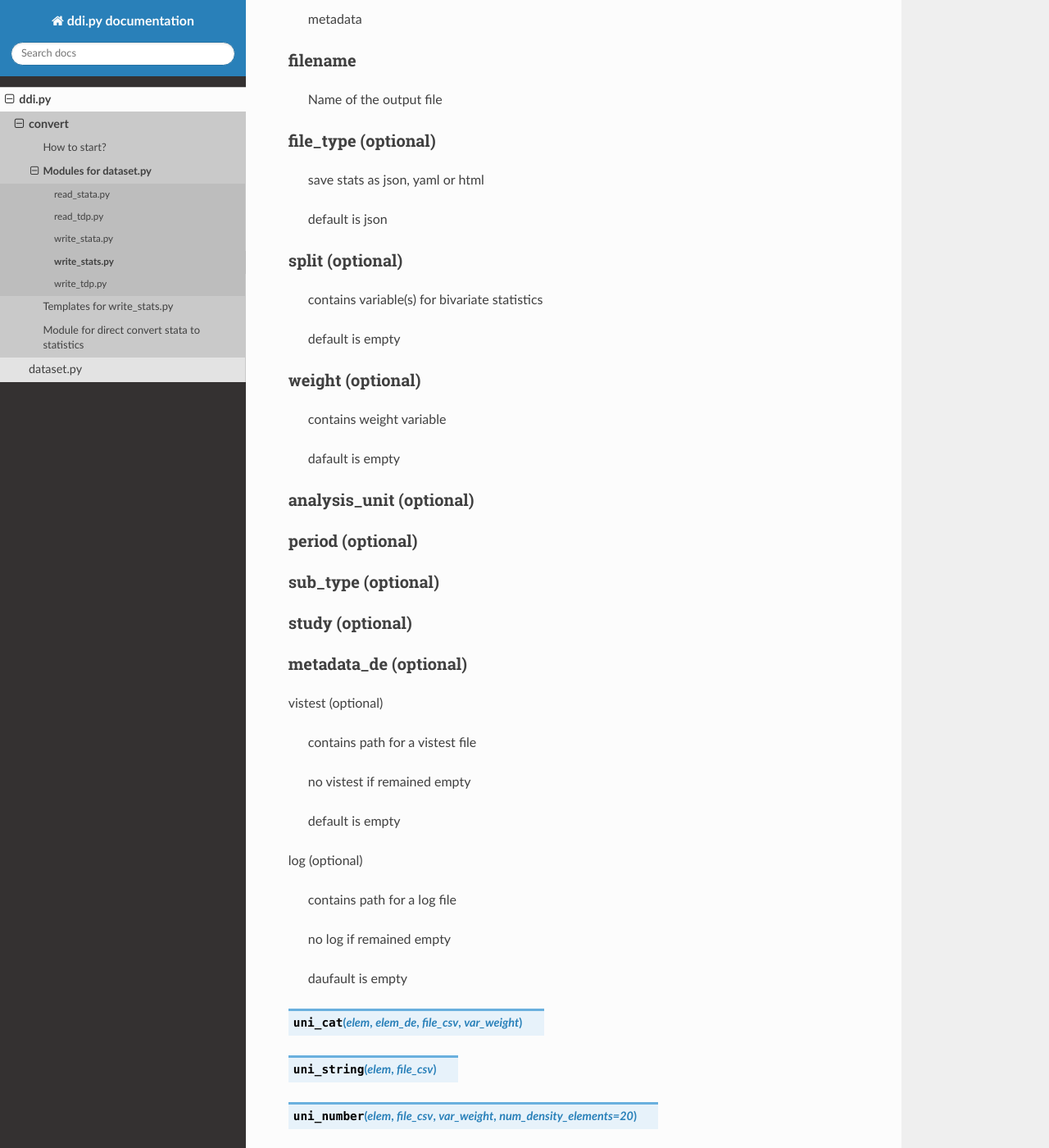
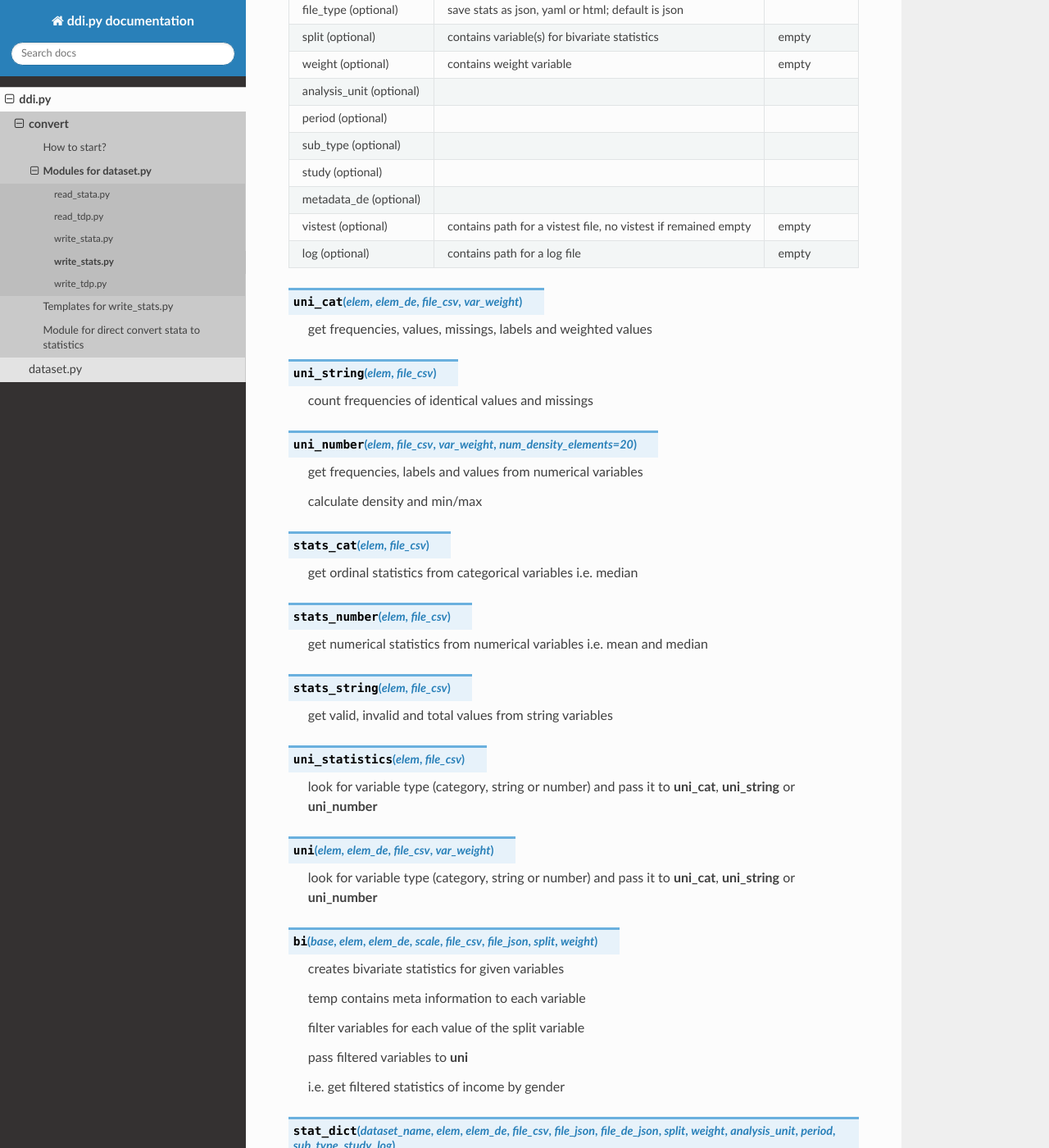
Before and after one commit to mhebing/ddi.py, a Sphinx documentation site: the page built from docs/source/ddi/convert/write_stats.rst, in a window 1280 px wide and 1400 px high, scrolled down 352 px. Shown: the whole window at 82% size. Built offline with Sphinx 7.4.7 and the Read the Docs theme 2.0.0, drawn with Linux system fonts in a browser that asks for light colours; formulas are drawn with MathJax 3; some of the changed text lies outside the part shown.

Commit message:
update write_stats docs

```diff
--- /dev/null
+++ b/docs/source/ddi/convert/parameter_write_stats.csv
@@ -0,0 +1,13 @@
+data,Dataset,
+metadata,Metadata,
+filename,Name of the output file,
+file_type (optional),"save stats as json, yaml or html; default is json",
+split (optional),contains variable(s) for bivariate statistics,empty
+weight (optional),contains weight variable,empty
+analysis_unit (optional), ,
+period (optional), ,
+sub_type (optional), ,
+study (optional), ,
+metadata_de (optional), ,
+vistest (optional),"contains path for a vistest file, no vistest if remained empty",empty
+log (optional),contains path for a log file,empty
--- a/docs/source/ddi/convert/write_stats.rst
+++ b/docs/source/ddi/convert/write_stats.rst
@@ -4,109 +4,85 @@ write_stats.py
 Parameters:
 -----------
 
-data
-++++
-
-    dataset
-
-metadata
-++++++++
-
-    metadata
-
-filename
-++++++++
-
-    Name of the output file
-
-file_type (optional)
-+++++++++
-
-    save stats as json, yaml or html
-
-    default is json
-
-split (optional)
-+++++
-
-    contains variable(s) for bivariate statistics
-
-    default is empty
-
-weight (optional)
-++++++
-
-    contains weight variable
-
-    dafault is empty
-
-analysis_unit (optional)
-+++++++++++++
-
-
-
-period (optional)
-++++++
-
-
-
-sub_type (optional)
-++++++++
-
-
-
-study (optional)
-+++++
-
-
-
-metadata_de (optional)
-+++++++++++
-
-
-
-vistest (optional)
-
-    contains path for a vistest file
-
-    no vistest if remained empty
-
-    default is empty
-
-log (optional)
-
-    contains path for a log file
-
-    no log if remained empty
-
-    daufault is empty
+.. csv-table::
+   :widths: 15 40 20
+   :header: "Parameter", "Description", "Default"
+   :file: parameter_write_stats.csv
 
 .. function:: uni_cat(elem, elem_de, file_csv, var_weight)
 
+    get frequencies, values, missings, labels and weighted values
+
 .. function:: uni_string(elem, file_csv)
+
+    count frequencies of identical values and missings
 
 .. function:: uni_number(elem, file_csv, var_weight, num_density_elements=20)
 
+    get frequencies, labels and values from numerical variables
+
+    calculate density and min/max
+
 .. function:: stats_cat(elem, file_csv)
+
+    get ordinal statistics from categorical variables i.e. median
 
 .. function:: stats_number(elem, file_csv)
 
+    get numerical statistics from numerical variables i.e. mean and median
+
 .. function:: stats_string(elem, file_csv)
+
+    get valid, invalid and total values from string variables
 
 .. function:: uni_statistics(elem, file_csv)
 
+    look for variable type (category, string or number) and pass it to **uni_cat**, **uni_string** or **uni_number**
+
 .. function:: uni(elem, elem_de, file_csv, var_weight)
+
+    look for variable type (category, string or number) and pass it to **uni_cat**, **uni_string** or **uni_number**
 
 .. function:: bi(base, elem, elem_de, scale, file_csv, file_json, split, weight)
 
+    creates bivariate statistics for given variables
+
+    temp contains meta information to each variable
+
+    filter variables for each value of the split variable
+
+    pass filtered variables to **uni**
+
+    i.e. get filtered statistics of income by gender
+
 .. function:: stat_dict(dataset_name, elem, elem_de, file_csv, file_json, file_de_json, split, weight, analysis_unit, period, sub_type, study, log)
+
+    prepare a dict for statistics
+
+    get univariate statistics from **uni**
+
+    get bivariate statistics from **bi**
+
+    if there are more than 10 cases in dataset:
+
+        get distribution statistics from **uni_statistics**
 
 .. function:: generate_stat(dataset_name, data, metadata, metadata_de, vistest, split, weight, analysis_unit, period, sub_type, study, log)
 
+    extract variables from metadata
+
+    pass every variable individually to **stat_dict**
+
+    calls **write_vistest**
+
 .. function:: write_vistest(stat, dataset_name, var_name, vistest)
+
+    generate a testfile for the visualization
 
 .. function:: write_stats(data, metadata, filename, file_type="json", split="", weight="", analysis_unit="", period="", sub_type="", study="", metadata_de="", vistest="", log= "")
 
     first script to be executed
 
-    call **generate_stat**
+    gets statistics from **generate_stat**
+
+    save statistics as json (default), yaml or html
```
